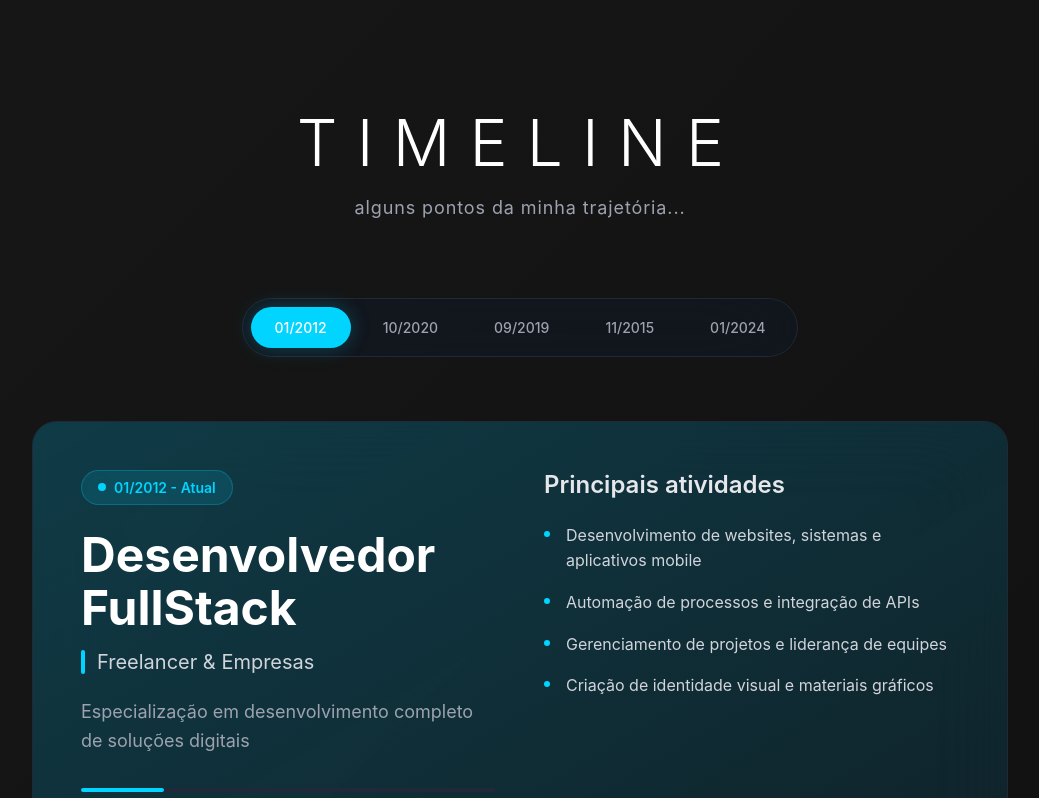
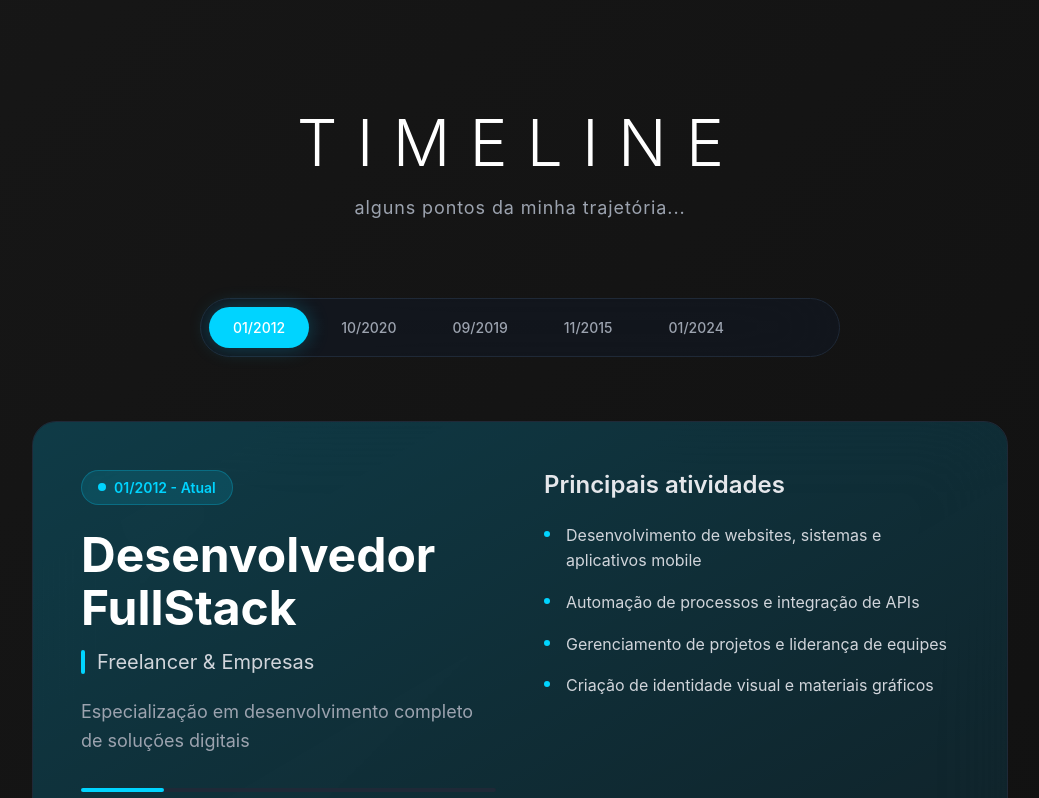
Before and after one commit to jottasilva/portfolio, a React (Create React App) app: page / in a window 1280 px wide. Shown: the part 5766-6564 px from the top of the page, without its empty margins (120-1159 px from the left). Built offline with nearby package versions, Linux system fonts and the light colour scheme; a web font is replaced by a local one.

Commit message:
Update timeline.css

```diff
--- a/src/css/timeline.css
+++ b/src/css/timeline.css
@@ -306,7 +306,9 @@
   .timeline-title {
     font-size: 4rem;
   }
-
+  .timeline-nav{
+    width:50vw;
+  }
   .timeline-card-content {
     padding: 3rem;
   }
```
